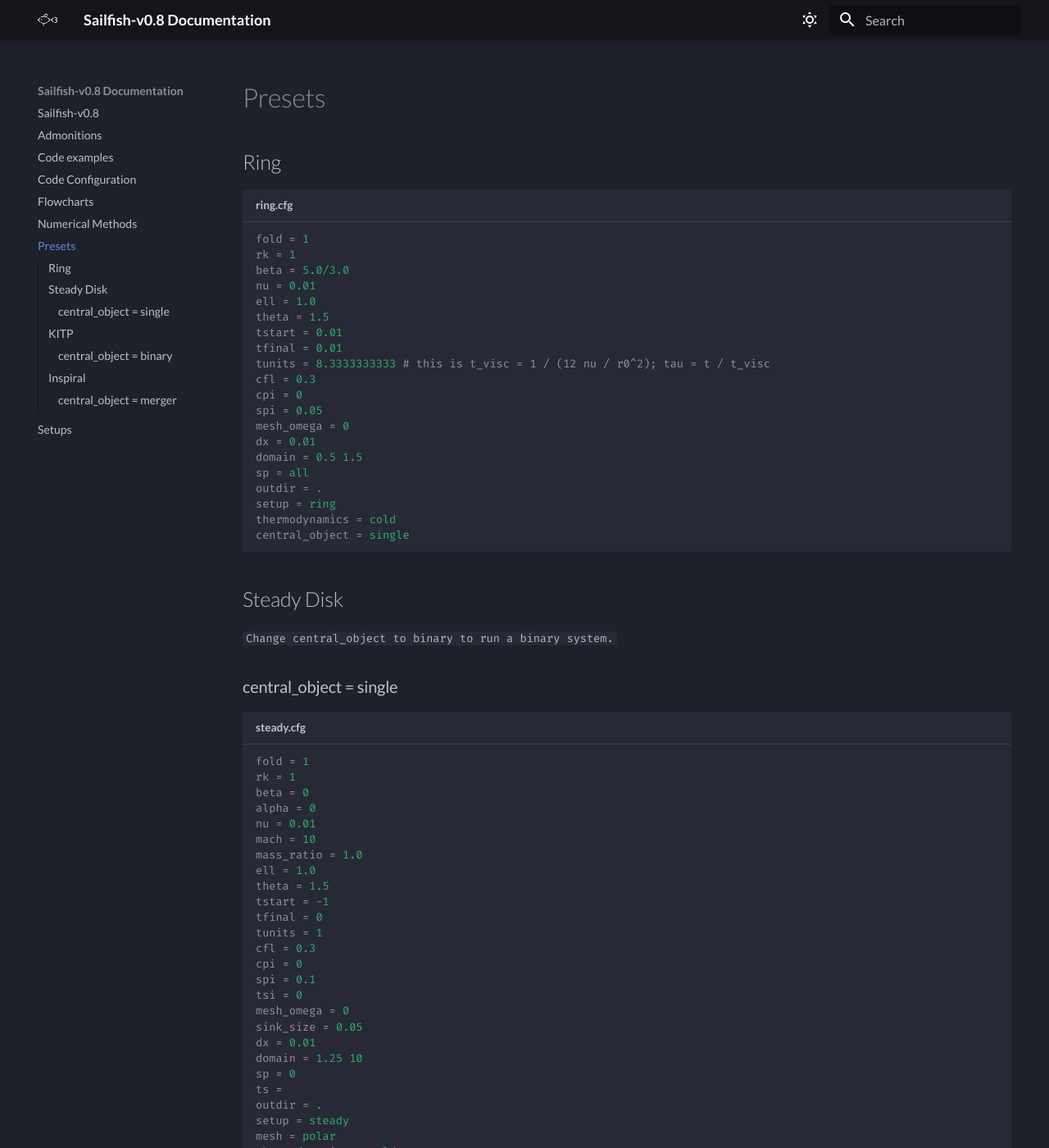
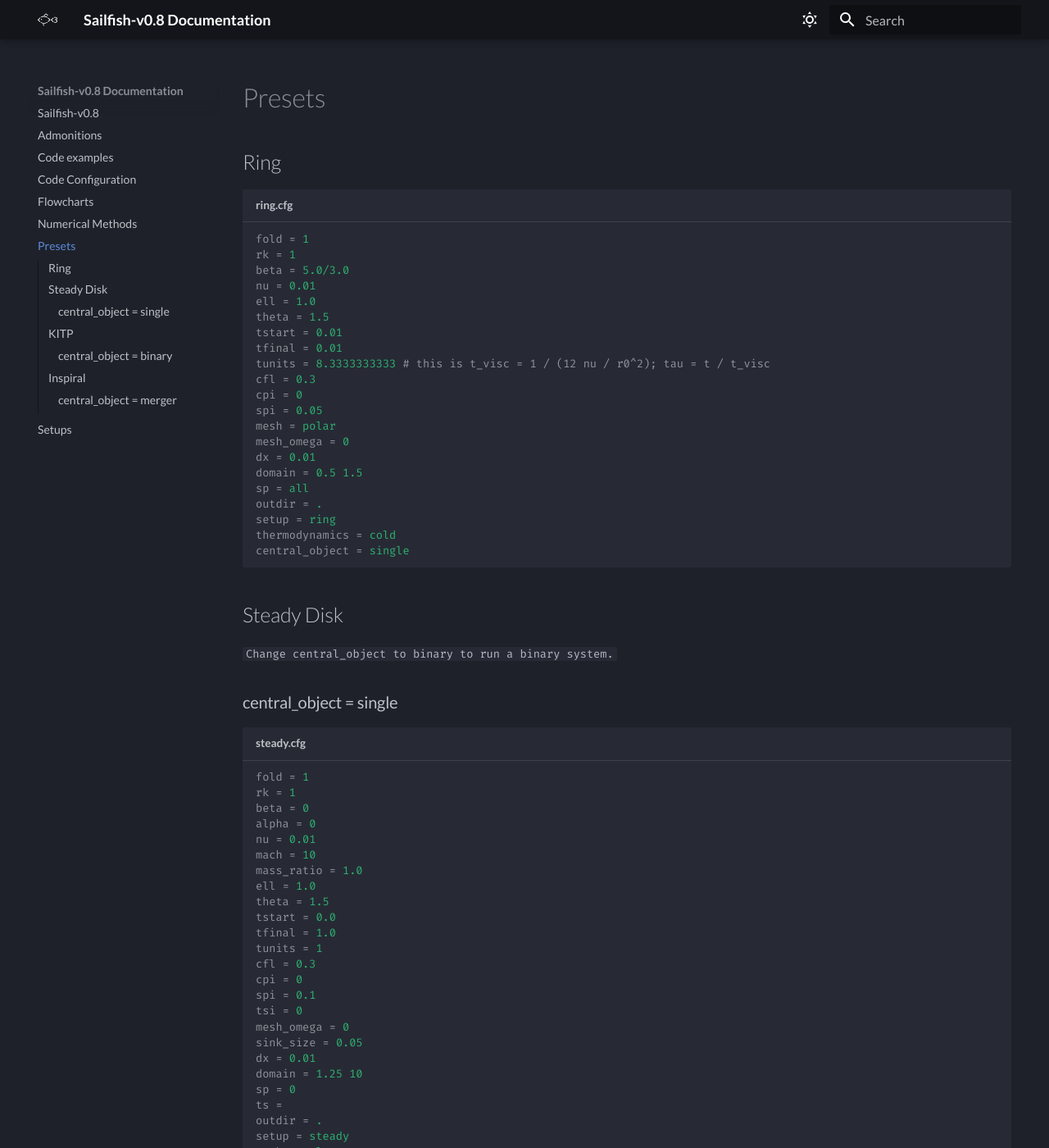
Before and after one commit to clemson-cal/sfdocs, an MkDocs documentation site: the page built from docs/presets.md, in a window 1280 px wide and 1400 px high. Shown: the whole window at 82% size. Built offline with MkDocs 1.6.1 and Material for MkDocs 9.7.7, drawn with Linux system fonts in a browser that asks for light colours.

Commit message:
Update presets

```diff
--- a/docs/presets.md
+++ b/docs/presets.md
@@ -15,6 +15,7 @@ tunits = 8.3333333333 # this is t_visc = 1 / (12 nu / r0^2); tau = t / t_visc
 cfl = 0.3
 cpi = 0
 spi = 0.05
+mesh = polar
 mesh_omega = 0
 dx = 0.01
 domain = 0.5 1.5
@@ -41,8 +42,8 @@ mach = 10
 mass_ratio = 1.0
 ell = 1.0
 theta = 1.5
-tstart = -1
-tfinal = 0
+tstart = 0.0
+tfinal = 1.0
 tunits = 1
 cfl = 0.3
 cpi = 0
```
Also changed, not shown: other parts of docs/presets.md (+2 -2 lines).
